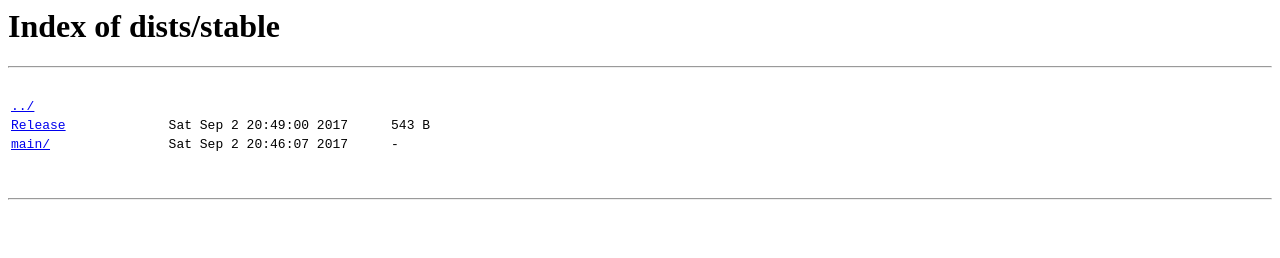
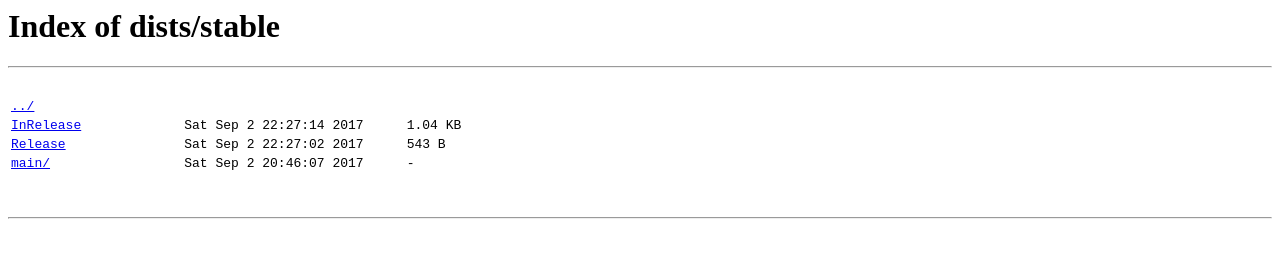
Before and after one commit to ContainerDroid/prebuilts, a plain HTML site: page dists/stable/index.html in a window 1280 px wide. Drawn offline with Linux system fonts and the light colour scheme.

Commit message:
sign the repo with a gpg key
Signed-off-by: Ioana Ciornei <ciorneiioana@gmail.com>

```diff
--- a/dists/stable/index.html
+++ b/dists/stable/index.html
@@ -10,8 +10,13 @@
 <tr><td valign="top"><a href="../">../</a></td></tr>
 
 <tr>
+    <td valign="top"> <a href="InRelease">InRelease</a> </td>
+    <td style="padding-left: 100px">Sat Sep  2 22:27:14 2017</td>
+    <td style="padding-left: 40px" >1.04 KB</td>
+</tr>
+<tr>
     <td valign="top"> <a href="Release">Release</a> </td>
-    <td style="padding-left: 100px">Sat Sep  2 20:49:00 2017</td>
+    <td style="padding-left: 100px">Sat Sep  2 22:27:02 2017</td>
     <td style="padding-left: 40px" >543 B</td>
 </tr>
 <tr>
```
Also changed, not shown: dists/index.html (+1 -1 lines), dists/stable/main/binary-aarch64/index.html (+2 -2 lines), dists/stable/main/binary-all/index.html (+2 -2 lines), dists/stable/main/index.html (+2 -2 lines), 2 other files.
